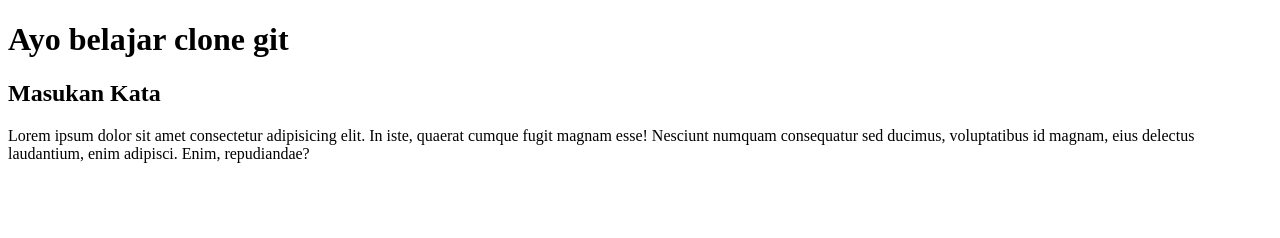
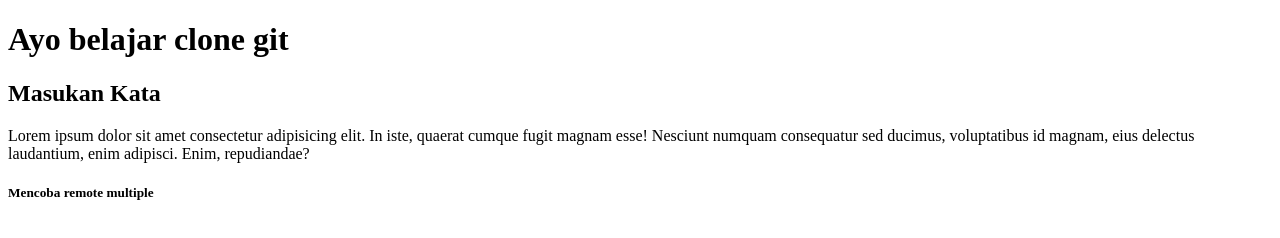
Before and after one commit to hamdanhamdani293/web, a plain HTML site: page index.html in a window 1280 px wide. Drawn offline with Linux system fonts and the light colour scheme.

Commit message:
tambah h5 multiple remote

```diff
--- a/index.html
+++ b/index.html
@@ -14,6 +14,7 @@
     <p>Lorem ipsum dolor sit amet consectetur adipisicing elit. In iste, quaerat cumque fugit magnam esse! Nesciunt
         numquam consequatur sed ducimus, voluptatibus id magnam, eius delectus laudantium, enim adipisci. Enim,
         repudiandae?</p>
+    <h5>Mencoba remote multiple</h5>
 </body>
 
 </html>
```
